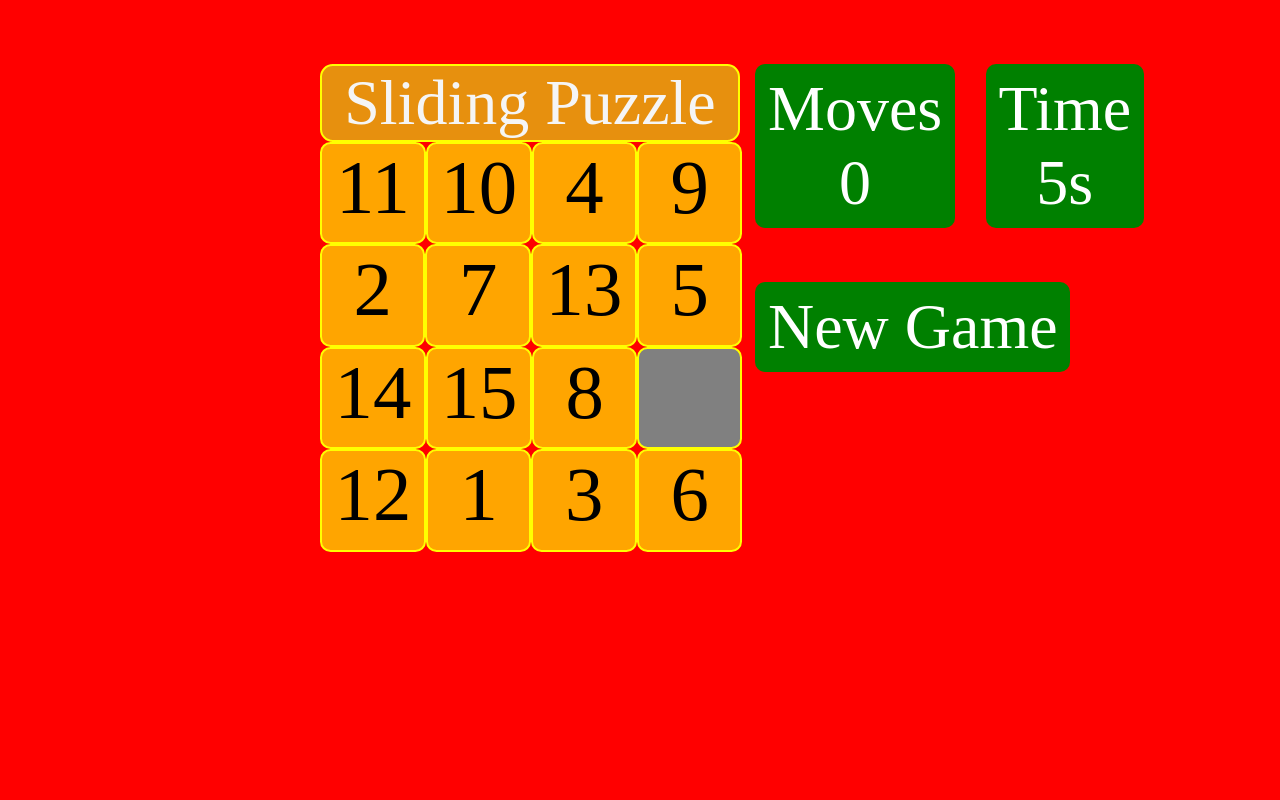
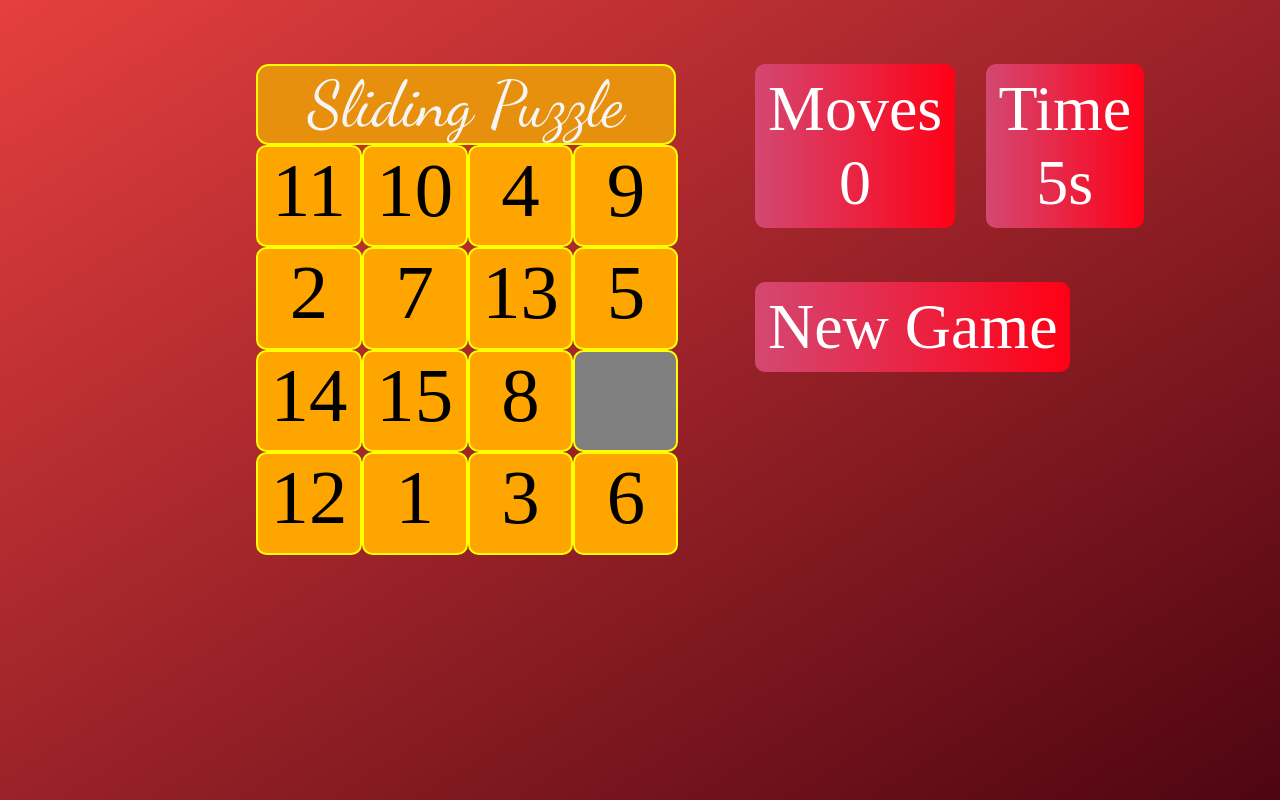
Before and after one commit to Umang-IIT/Sliding-Puzzle-Game, a plain HTML site: page index.html in a window 1280 px wide. Drawn offline with Linux system fonts and the light colour scheme.

Commit message:
styling changed

```diff
--- a/index.html
+++ b/index.html
@@ -7,6 +7,9 @@
         <meta name="author" content="Umang Singla">
         <meta name="viewport" content="width=device-width, initial-scale=1.0">
         <link rel="stylesheet" href="style.css">
+        <link rel="preconnect" href="https://fonts.gstatic.com">
+        <link href="https://fonts.googleapis.com/css2?family=Dancing+Script&display=swap" rel="stylesheet">
+
     </head>
     <body>
         <div id="top-bar">Sliding Puzzle</div>
--- a/style.css
+++ b/style.css
@@ -5,7 +5,7 @@
 }
 body{
     box-sizing: border-box;
-    background-color: red;
+    background-image: linear-gradient(to bottom right,rgb(230, 63, 63),rgb(78, 5, 17));
 }
 #top-bar{
     display: inline-block;
@@ -13,8 +13,9 @@ body{
     background-color: rgb(231, 144, 14);
     text-align: center;
     font-size: 5vw;
+    font-family: 'Dancing Script', cursive;
     width: 32.5vw;
-    left: 25vw;
+    left: 20vw;
     border-radius: 1vw;
     margin-top: 5vw;
     color: whitesmoke;
@@ -22,12 +23,12 @@ body{
 }
 #big-box{
     position: relative;
-    left: 25vw;
+    left: 20vw;
     display: block;
     width: 33vw;
 }
 .row{
-    display: block;
+    display: table-row;
     width: 33vw;
     text-align: center;
 }
@@ -276,7 +277,7 @@ body{
     position: absolute;
     font-size: 5vw;
     display: block;
-    background-color: green;
+    background-image: linear-gradient(to right, rgb(211, 72, 114), rgb(255, 0, 21));
     color: white;
     top: 22vw;
     padding: 1vh 1vw 1vh 1vw;
@@ -286,13 +287,13 @@ body{
     margin-left: 1vw;
 }
 .btn:hover{
-    background-color: rgb(24, 54, 24);
+    background-image: linear-gradient(to right, rgb(165, 48, 83), rgb(89, 33, 141));
 }
 .moves{
     position: absolute;
     font-size: 5vw;
     display: block;
-    background-color: green;
+    background-image: linear-gradient(to right, rgb(211, 72, 114), rgb(255, 0, 21));
     color: white;
     top: 5vw;
     padding: 1vh 1vw 1vh 1vw;
@@ -306,7 +307,7 @@ body{
     position: absolute;
     font-size: 5vw;
     display: block;
-    background-color: green;
+    background-image: linear-gradient(to right, rgb(211, 72, 114), rgb(255, 0, 21));
     color: white;
     top: 5vw;
     padding: 1vh 1vw 1vh 1vw;
```
